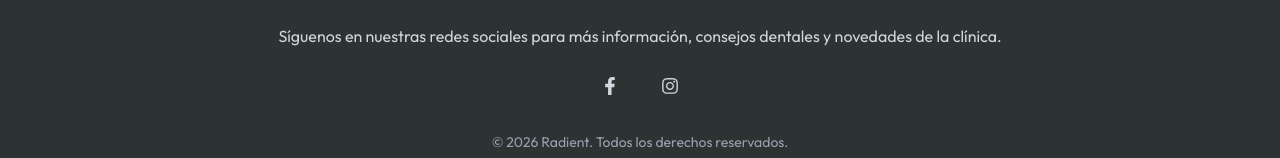
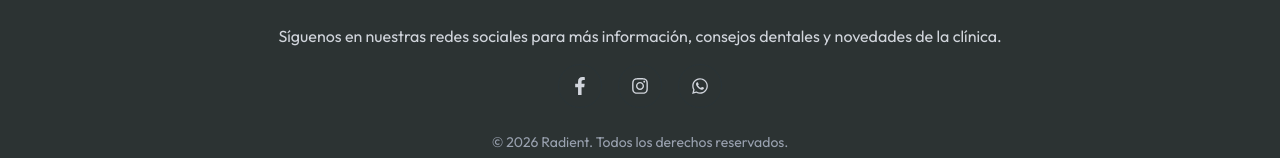
Before and after one commit to Ruben-online/Clinica-Dental-Radient, a Next.js app: page / in a window 1280 px wide. Shown: the part 3476-3634 px from the top of the page. Built offline with nearby package versions, Linux system fonts and the light colour scheme.

Commit message:
Agregué el whastapp

```diff
--- a/src/components/layout/footer.js
+++ b/src/components/layout/footer.js
@@ -2,7 +2,7 @@
 
 import Image from "next/image";
 import Link from "next/link";
-import { FaFacebookF, FaInstagram } from "react-icons/fa";
+import { FaFacebookF, FaInstagram, FaWhatsapp } from "react-icons/fa";
 
 export default function Footer() {
   return (
@@ -77,6 +77,27 @@ export default function Footer() {
           >
             <FaInstagram size={18} />
           </Link>
+
+          <Link
+            href="https://wa.me/50230748500"
+            target="_blank"
+            rel="noopener noreferrer"
+            aria-label="WhatsApp de Radient"
+            className="
+              w-11 h-11
+              flex items-center justify-center
+              rounded-full
+              border border-gray-600
+              text-gray-300
+              hover:bg-white
+              hover:text-black
+              hover:border-white
+              transition-all duration-300
+            "
+          >
+            <FaWhatsapp size={18} />
+          </Link>
+
         </div>
 
         <p className="text-gray-400 text-sm">
```
